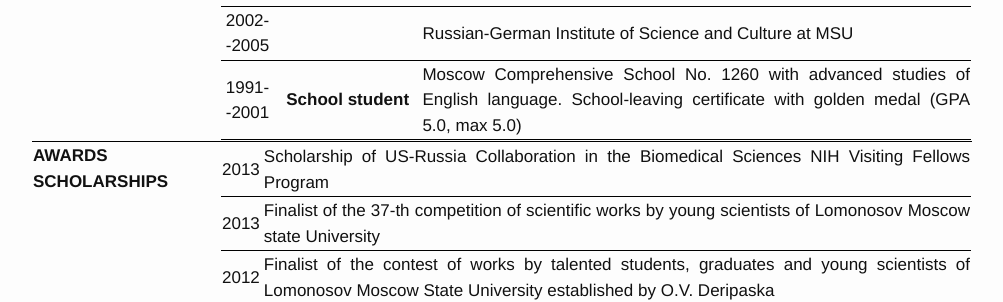
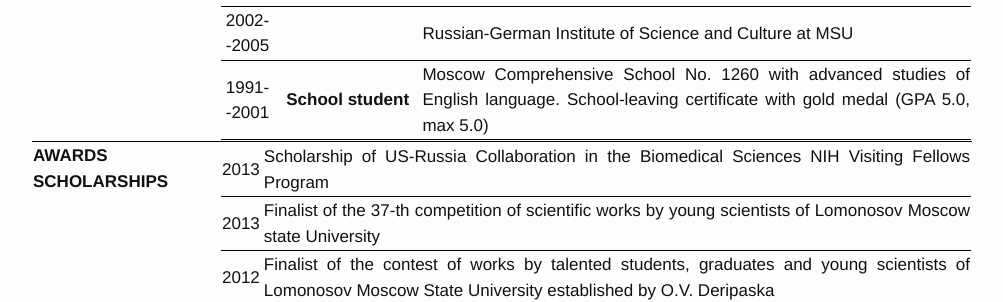
Before and after one commit to v-adlerberg/intbio.github.io, a Jekyll site: the page built from cv/aksh.md, in a window 1280 px wide and 900 px high, scrolled down 2248 px. Shown: the part 195-497 px from the top of the window, without its empty margins (138-1141 px from the left). Built offline with Jekyll 4.4.1, drawn with Linux system fonts in a browser that asks for light colours; comment, search, counter and statistics services are not loaded.

Commit message:
Update aksh.md

```diff
--- a/cv/aksh.md
+++ b/cv/aksh.md
@@ -109,7 +109,7 @@
 				<tr class="rowu"><td align="center">2007</td><td align="center"><b>Master of Science degree</b></td><td>Moscow State M.V. Lomonosov University, Faculty of Physics, Chair of Physics of Polymers and Crystals, diploma with excellence (GPA 5.0, max 5.0), Master Thesis “Study of hydration and adsorption of amino acid side chains via MD simulations”; Advisors Prof. A.R. Khokhlov, Prof. V.A. Ivanov. Selected as the best thesis at the department.</td></tr>
 				<tr class="rowu"><td align="center">2001--2007</td><td align="center"><b>Student</b></td><td>Moscow State M.V. Lomonosov University, Faculty of Physics</td></tr>
 				<tr class="rowu"><td align="center">2002--2005</td><td align="center"><b></b></td><td>Russian-German Institute of Science and Culture at MSU</td></tr>
-				<tr><td align="center">1991--2001</td><td align="center"><b>School student</b></td><td>Moscow Comprehensive School No. 1260 with advanced studies of English language. School-leaving certificate with golden medal (GPA 5.0, max 5.0)</td></tr>
+				<tr><td align="center">1991--2001</td><td align="center"><b>School student</b></td><td>Moscow Comprehensive School No. 1260 with advanced studies of English language. School-leaving certificate with gold medal (GPA 5.0, max 5.0)</td></tr>
 			</table>
 		</td>
 	</tr>
@@ -145,8 +145,7 @@
 		<td>
 			<table>
 				<tr><td align="right">E-mail:</td><td>shaytan_akATmail.bio.msu.ru</td></tr>
-				<tr><td align="right">Tel:</td><td>+7 495 939 23 74</td></tr>
-				<tr><td align="right">Fax:</td><td>+7 495 939 57 38</td></tr>
+				<tr><td align="right">Tel/Fax:</td><td>+7 495 939 57 38</td></tr>
 				<tr><td align="right">Skype:</td><td>alexeyshaytan</td></tr>
 				<tr><td align="right">Address:</td><td>Bioengineering Department, Faculty of Biology, Moscow State University, 1 Leninskie Gory, building 73, Moscow, 119991 Russia</td></tr>
 			</table>
```
